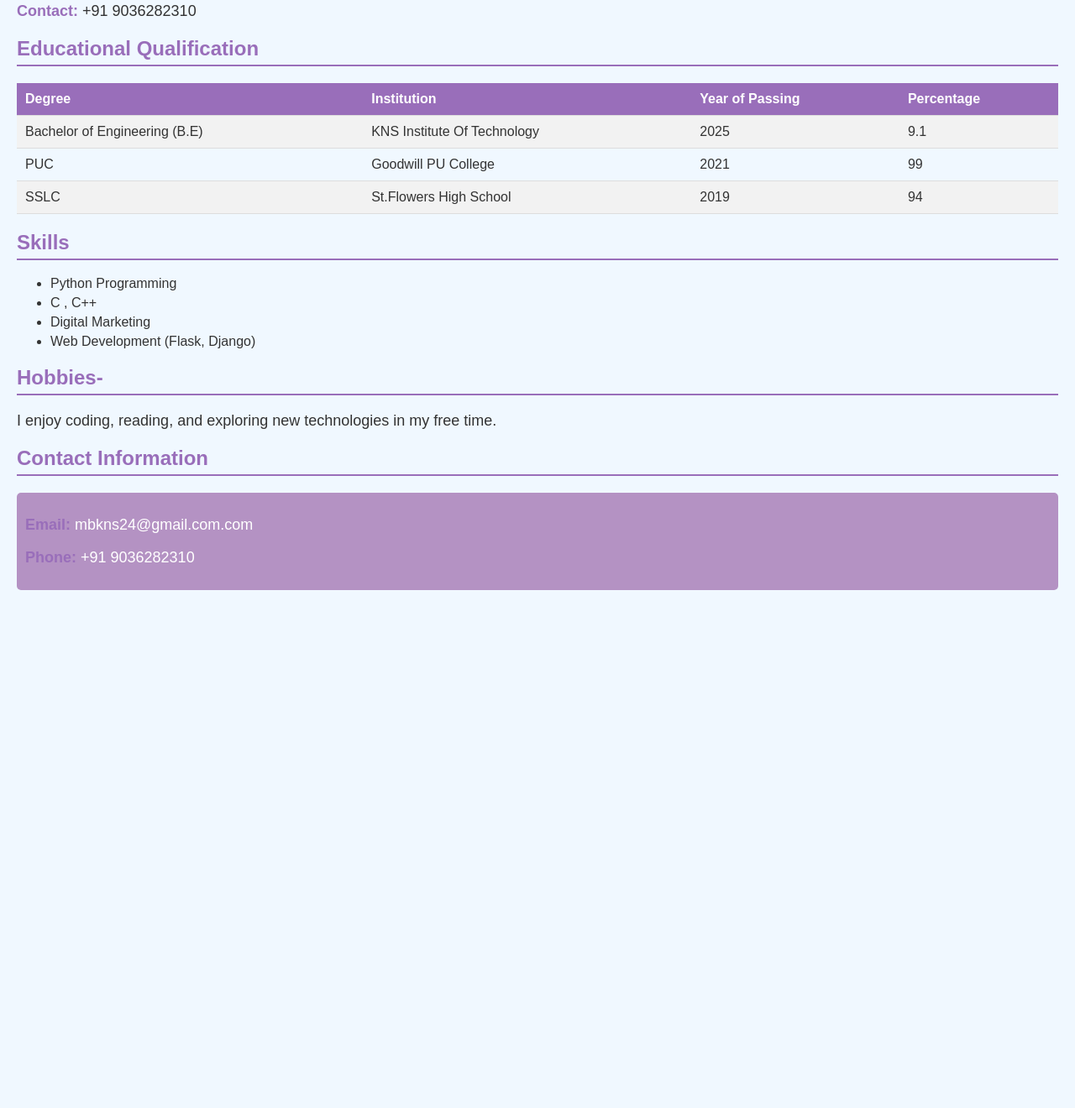
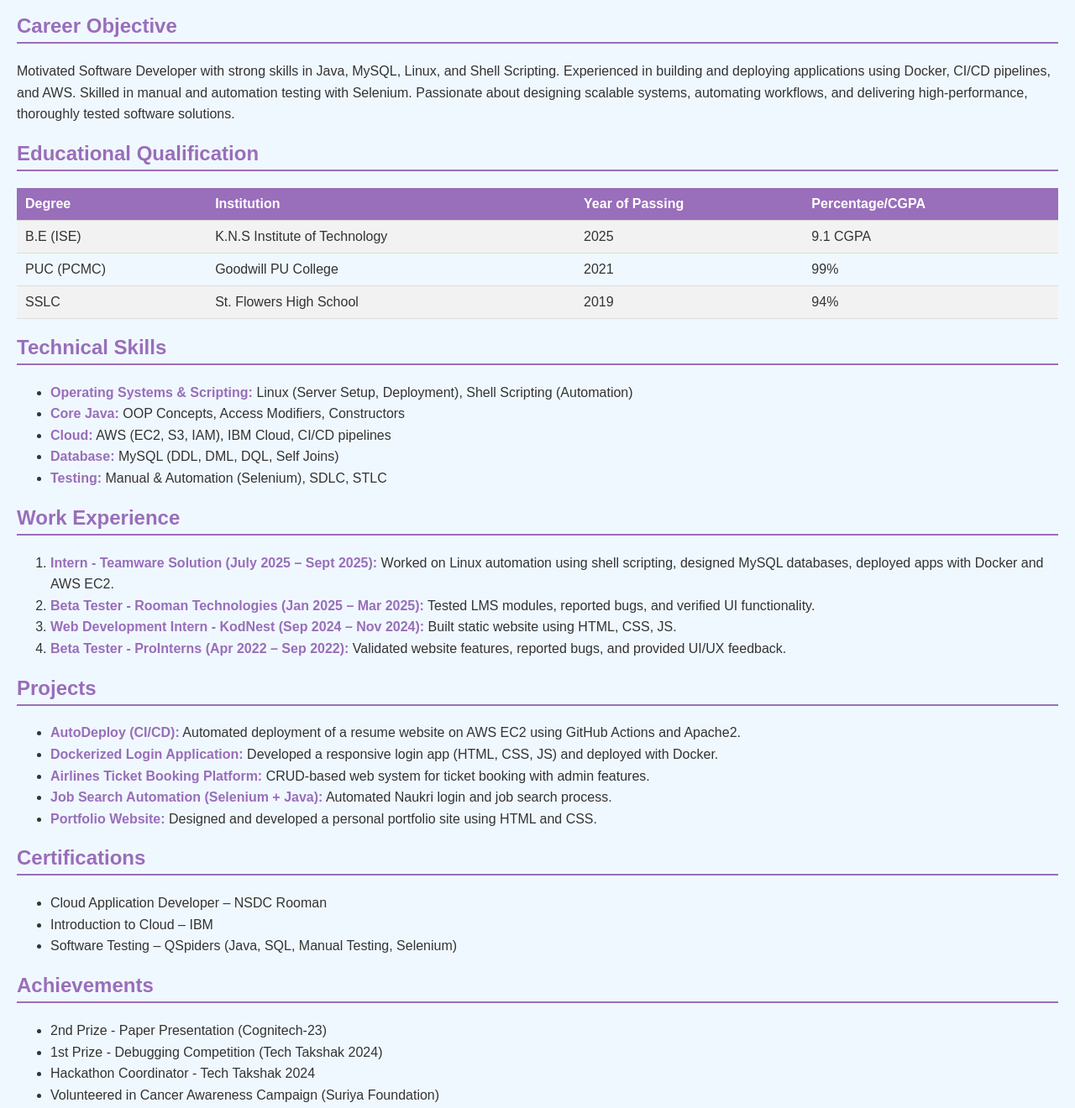
Before and after one commit to mehakbanu24/Resume, a plain HTML site: page index.html in a window 1280 px wide. Shown: the part 308-1628 px from the top of the page at 84% size. Before the commit the page ends 1031 px from the top, so only its background shows below. Drawn offline with Linux system fonts and the light colour scheme.

Commit message:
Update index.html

```diff
--- a/index.html
+++ b/index.html
@@ -21,17 +21,18 @@
             color: #996eba;
             border-bottom: 2px solid #996eba;
             padding-bottom: 5px;
+            margin-top: 20px;
         }
 
-        p {
-            font-size: 18px;
+        p, li {
+            font-size: 16px;
+            line-height: 1.6;
         }
 
         strong {
             color: #996eba;
         }
 
-        /* Table Styles */
         table {
             width: 100%;
             border-collapse: collapse;
@@ -53,16 +54,6 @@
             background-color: #f2f2f2;
         }
 
-        /* List Styles */
-        ul, ol {
-            margin: 10px 0;
-        }
-
-        li {
-            margin: 5px 0;
-        }
-
-        /* Contact Information */
         .contact-info {
             background-color: #b492c3;
             color: white;
@@ -73,71 +64,102 @@
 </head>
 <body>
 
-    <!-- Heading for the Biodata -->
     <h1>Biodata</h1>
 
-    <!-- Personal Information Section -->
+    <!-- Personal Information -->
     <h2>Personal Information</h2>
     <p><strong>Name:</strong> Mehak Banu</p>
     <p><strong>Date of Birth:</strong> January 3, 2004</p>
     <p><strong>Gender:</strong> Female</p>
     <p><strong>Nationality:</strong> Indian</p>
-    <p><strong>Contact:</strong> +91 9036282310</p>
 
-    <!-- Educational Qualification Section -->
+    <!-- Career Objective -->
+    <h2>Career Objective</h2>
+    <p>Motivated Software Developer with strong skills in Java, MySQL, Linux, and Shell Scripting. Experienced in building and deploying applications using Docker, CI/CD pipelines, and AWS. Skilled in manual and automation testing with Selenium. Passionate about designing scalable systems, automating workflows, and delivering high-performance, thoroughly tested software solutions.</p>
+
+    <!-- Education -->
     <h2>Educational Qualification</h2>
     <table>
         <tr>
             <th>Degree</th>
             <th>Institution</th>
             <th>Year of Passing</th>
-            <th>Percentage</th>
+            <th>Percentage/CGPA</th>
         </tr>
         <tr>
-            <td>Bachelor of Engineering (B.E)</td>
-            <td>KNS Institute Of Technology</td>
+            <td>B.E (ISE)</td>
+            <td>K.N.S Institute of Technology</td>
             <td>2025</td>
-            <td>9.1</td>
+            <td>9.1 CGPA</td>
         </tr>
         <tr>
-            <td>PUC</td>
+            <td>PUC (PCMC)</td>
             <td>Goodwill PU College</td>
             <td>2021</td>
-            <td>99</td>
+            <td>99%</td>
         </tr>
         <tr>
             <td>SSLC</td>
-            <td>St.Flowers High School</td>
+            <td>St. Flowers High School</td>
             <td>2019</td>
-            <td>94</td>
+            <td>94%</td>
         </tr>
     </table>
 
-    <!-- Skills Section -->
-    <h2>Skills</h2>
+    <!-- Skills -->
+    <h2>Technical Skills</h2>
     <ul>
-        <li>Python Programming</li>
-        <li>C , C++</li>
-        <li>Digital Marketing</li>
-        <li>Web Development (Flask, Django)</li>
+        <li><strong>Operating Systems & Scripting:</strong> Linux (Server Setup, Deployment), Shell Scripting (Automation)</li>
+        <li><strong>Core Java:</strong> OOP Concepts, Access Modifiers, Constructors</li>
+        <li><strong>Cloud:</strong> AWS (EC2, S3, IAM), IBM Cloud, CI/CD pipelines</li>
+        <li><strong>Database:</strong> MySQL (DDL, DML, DQL, Self Joins)</li>
+        <li><strong>Testing:</strong> Manual & Automation (Selenium), SDLC, STLC</li>
     </ul>
 
-    <!-- Work Experience Section
+    <!-- Work Experience -->
     <h2>Work Experience</h2>
     <ol>
-        <li>Data Scientist at XYZ Company (2015-2018)</li>
-        <li>GenAI Developer at ABC Corp (2018-Present)</li>
-    </ol> -->
+        <li><strong>Intern - Teamware Solution (July 2025 – Sept 2025):</strong> Worked on Linux automation using shell scripting, designed MySQL databases, deployed apps with Docker and AWS EC2.</li>
+        <li><strong>Beta Tester - Rooman Technologies (Jan 2025 – Mar 2025):</strong> Tested LMS modules, reported bugs, and verified UI functionality.</li>
+        <li><strong>Web Development Intern - KodNest (Sep 2024 – Nov 2024):</strong> Built static website using HTML, CSS, JS.</li>
+        <li><strong>Beta Tester - ProInterns (Apr 2022 – Sep 2022):</strong> Validated website features, reported bugs, and provided UI/UX feedback.</li>
+    </ol>
 
-    <!-- Hobbies Section -->
-    <h2>Hobbies-</h2>
-    <p>I enjoy coding, reading, and exploring new technologies in my free time.</p>
+    <!-- Projects -->
+    <h2>Projects</h2>
+    <ul>
+        <li><strong>AutoDeploy (CI/CD):</strong> Automated deployment of a resume website on AWS EC2 using GitHub Actions and Apache2.</li>
+        <li><strong>Dockerized Login Application:</strong> Developed a responsive login app (HTML, CSS, JS) and deployed with Docker.</li>
+        <li><strong>Airlines Ticket Booking Platform:</strong> CRUD-based web system for ticket booking with admin features.</li>
+        <li><strong>Job Search Automation (Selenium + Java):</strong> Automated Naukri login and job search process.</li>
+        <li><strong>Portfolio Website:</strong> Designed and developed a personal portfolio site using HTML and CSS.</li>
+    </ul>
 
-    <!-- Contact Information Section -->
+    <!-- Certifications -->
+    <h2>Certifications</h2>
+    <ul>
+        <li>Cloud Application Developer – NSDC Rooman</li>
+        <li>Introduction to Cloud – IBM</li>
+        <li>Software Testing – QSpiders (Java, SQL, Manual Testing, Selenium)</li>
+    </ul>
+
+    <!-- Achievements -->
+    <h2>Achievements</h2>
+    <ul>
+        <li>2nd Prize - Paper Presentation (Cognitech-23)</li>
+        <li>1st Prize - Debugging Competition (Tech Takshak 2024)</li>
+        <li>Hackathon Coordinator - Tech Takshak 2024</li>
+        <li>Volunteered in Cancer Awareness Campaign (Suriya Foundation)</li>
+    </ul>
+
+    <!-- Contact -->
     <h2>Contact Information</h2>
     <div class="contact-info">
-        <p><strong>Email:</strong> mbkns24@gmail.com.com</p>
+        <p><strong>Email:</strong> mehakbanu024@gmail.com</p>
         <p><strong>Phone:</strong> +91 9036282310</p>
+        <p><strong>LinkedIn:</strong> <a href="https://www.linkedin.com/in/mehak-banu" style="color:white;">linkedin.com/in/mehak-banu</a></p>
+        <p><strong>GitHub:</strong> <a href="https://github.com/mehakbanu24" style="color:white;">github.com/mehakbanu24</a></p>
+        <p><strong>Portfolio:</strong> <a href="https://mehakbanu24.github.io/My_Portfolio/" style="color:white;">mehakbanu24.github.io/My_Portfolio</a></p>
     </div>
 
 </body>
```
